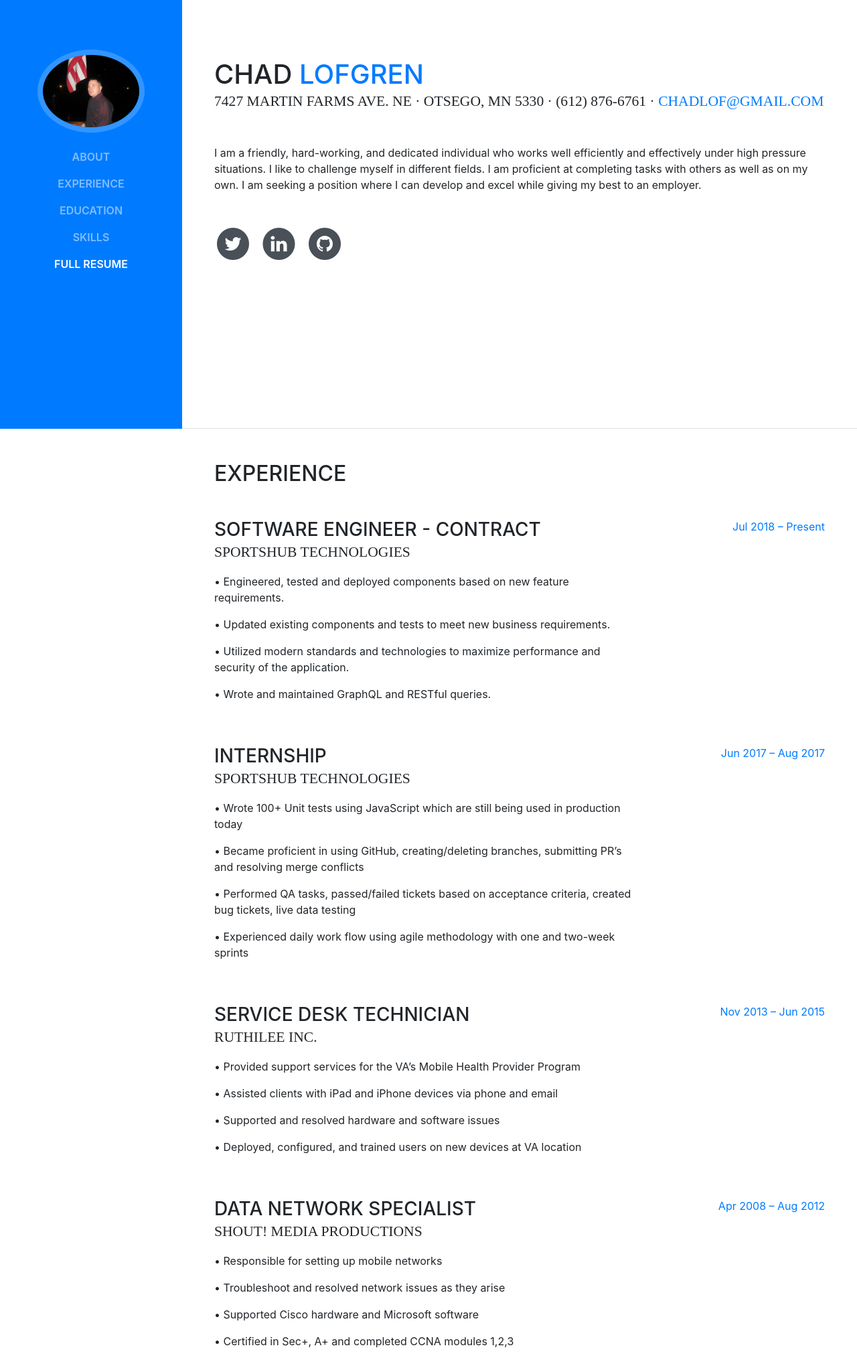
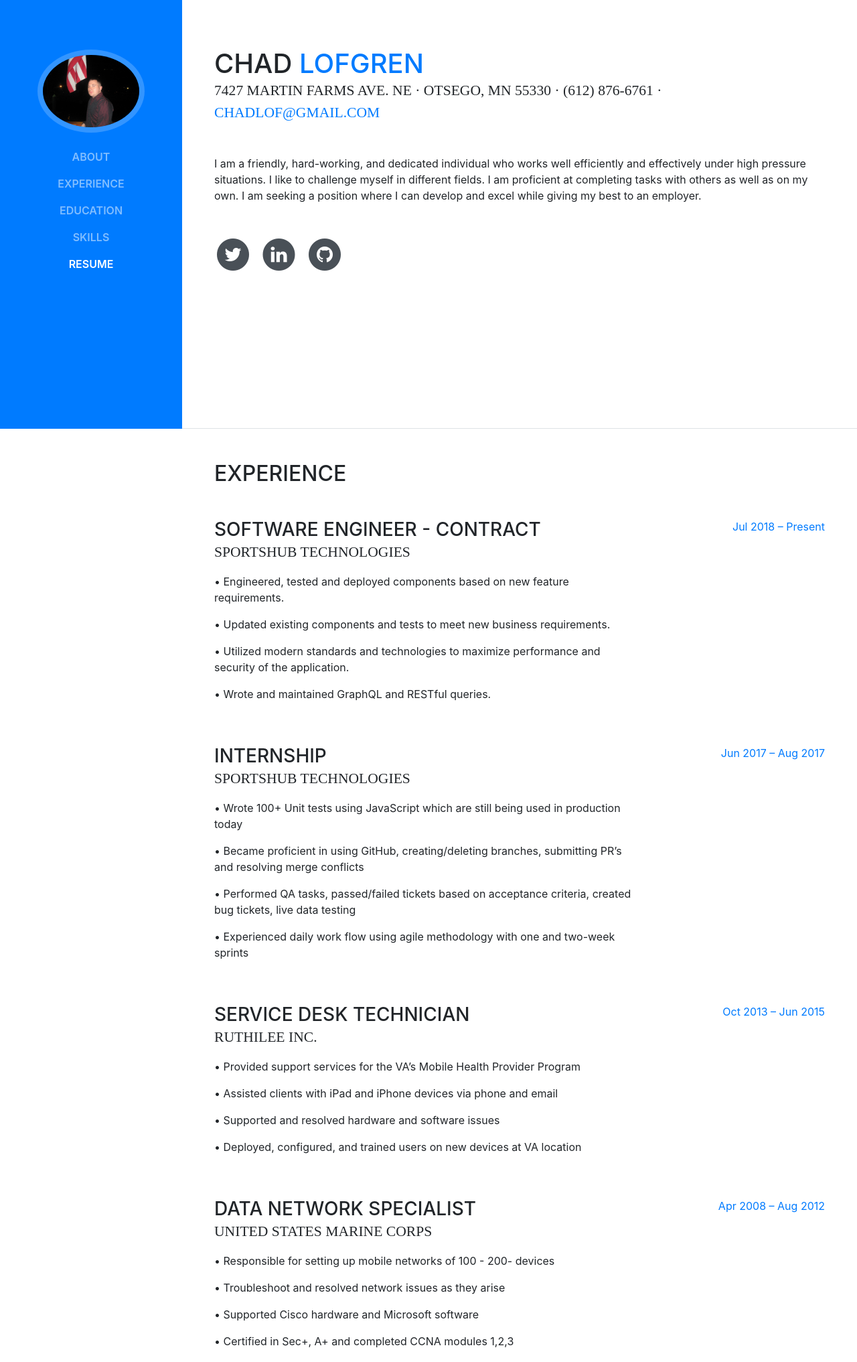
Before and after one commit to chadlof/chad-lofgren-portfolio, a website with bundled scripts: page index.html in a window 1280 px wide. Shown: the part 160-2193 px from the top of the page at 67% size. Built offline with nearby package versions, Linux system fonts and the light colour scheme; a web font is replaced by a local one.

Commit message:
Corrected date for Ruthilee

```diff
--- a/index.html
+++ b/index.html
@@ -55,7 +55,7 @@
             <a class="nav-link js-scroll-trigger" href="#skills">Skills</a>
           </li>
           <li class="nav-item">
-            <a class="nav-link js-scroll-trigger" href="#resume">Full Resume</a>
+            <a class="nav-link js-scroll-trigger" href="#resume">Resume</a>
           </li>
           <!-- <li class="nav-item">
             <a class="nav-link js-scroll-trigger" href="#awards">Awards</a>
@@ -71,7 +71,7 @@
           <h1 class="mb-0">Chad
             <span class="text-primary">Lofgren</span>
           </h1>
-          <div class="subheading mb-5">7427 Martin Farms Ave. NE · Otsego, MN 5330 · (612) 876-6761 ·
+          <div class="subheading mb-5">7427 Martin Farms Ave. NE · Otsego, MN 55330 · (612) 876-6761 ·
             <a href="mailto:chadlof@gmail.com">chadlof@gmail.com</a>
           </div>
           <p class="mb-5">I am a friendly, hard-working, and dedicated individual who works well efficiently and effectively under high pressure situations. I like to challenge myself in different fields. I am proficient at completing tasks with others as well as on my own. I am seeking a position where I can develop and excel while giving my best to an employer. </p>
@@ -155,15 +155,15 @@
                 <p>•	Deployed, configured, and trained users on new devices at VA location</p>
             </div>
             <div class="resume-date text-md-right">
-              <span class="text-primary">Nov 2013 – Jun 2015</span>
+              <span class="text-primary">Oct 2013 – Jun 2015</span>
             </div>
           </div>
 
           <div class="resume-item d-flex flex-column flex-md-row mb-5">
             <div class="resume-content mr-auto">
               <h3 class="mb-0">Data Network Specialist	</h3>
-              <div class="subheading mb-3">Shout! Media Productions</div>
-                <p>•	Responsible for setting up mobile networks </p>
+              <div class="subheading mb-3">United States Marine Corps</div>
+                <p>•	Responsible for setting up mobile networks of 100 - 200- devices </p>
                 <p>•	Troubleshoot and resolved network issues as they arise</p>
                 <p>•	Supported Cisco hardware and Microsoft software</p>
                 <p>•	Certified in Sec+, A+ and completed CCNA modules 1,2,3</p>
@@ -317,7 +317,7 @@
 
        <section class="resume-section p-3 p-lg-5 d-flex flex-column" id="resume">
         <div class="my-auto">
-          <h2 class="mb-5">Full Resume</h2>
+          <h2 class="mb-5">Resume</h2>
           <a href="pdf/ChadLofgrenResume_v6.pdf" target="_blnk">
             <img class="img-thumbnail img-responsiv hover" src="img/resumePic.PNG" width="40%"  alt="Chad Lofgren's Resume" >
           </a>
```
Also changed, not shown: img/resumePic.PNG, 1 other file.
